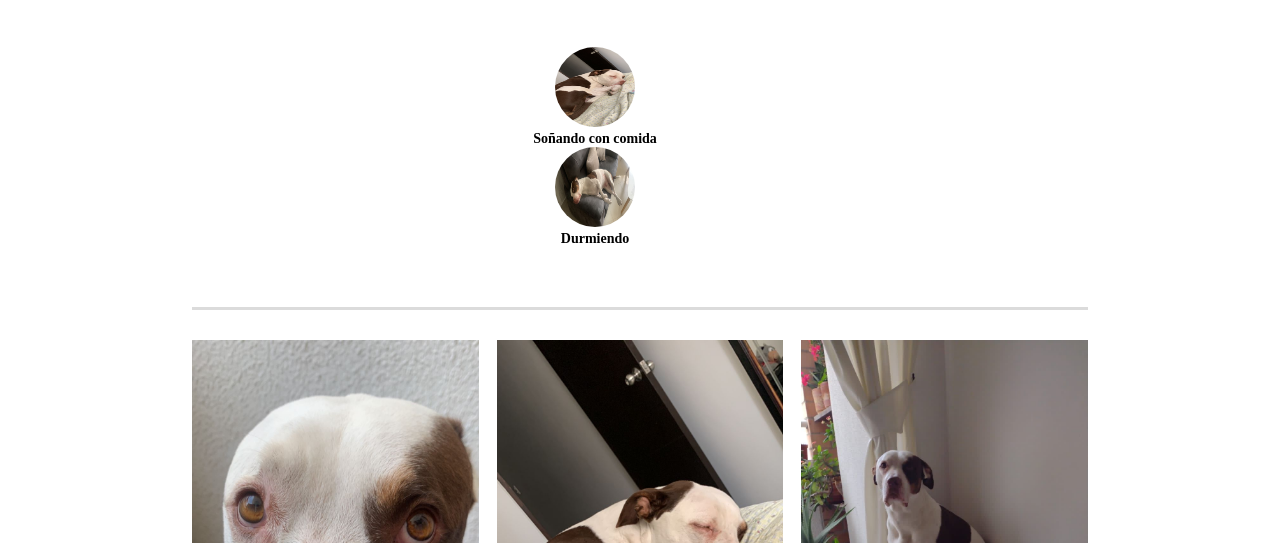
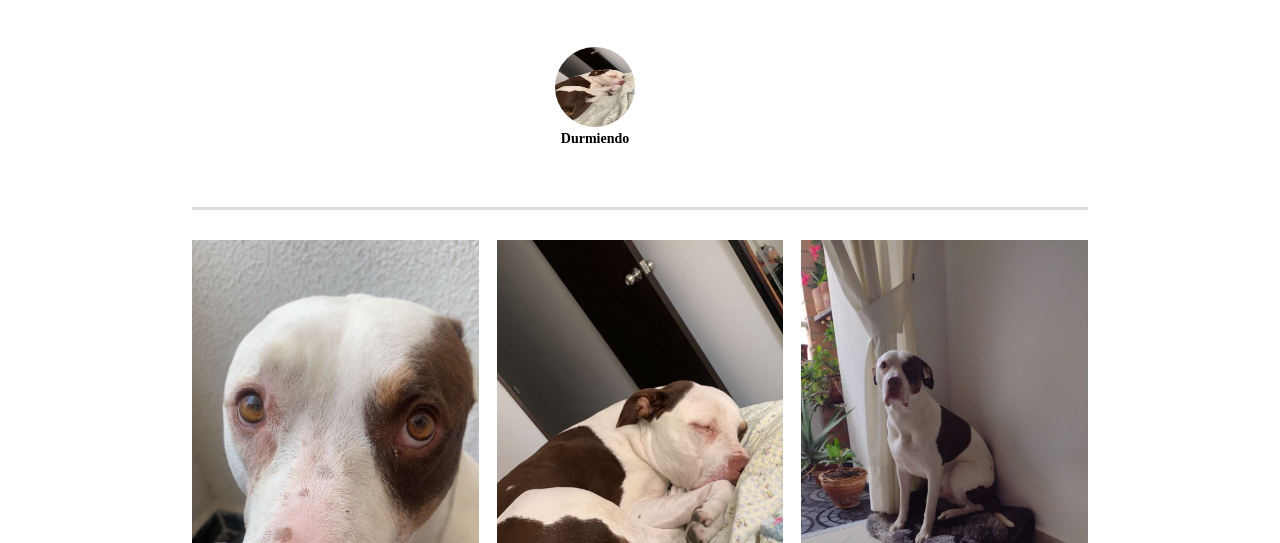
Before and after one commit to juangiraldo95/Proyecto-RIWI, a plain HTML site: page ejercicio3.html in a window 1280 px wide. Shown: the part 257-800 px from the top of the page. Drawn offline with Linux system fonts and the light colour scheme.

Commit message:
Update ejercicio3.html

```diff
--- a/ejercicio3.html
+++ b/ejercicio3.html
@@ -46,8 +46,6 @@
         <div class="historias">
             <div class="historias_dev">
                 <img src="eros2.jpeg" alt="" width="200">
-                <p>Soñando con comida</p>
-                <img src="eros3.jpeg" alt="" width="200">
                 <p>Durmiendo</p>
             </div>
         </div>
```
